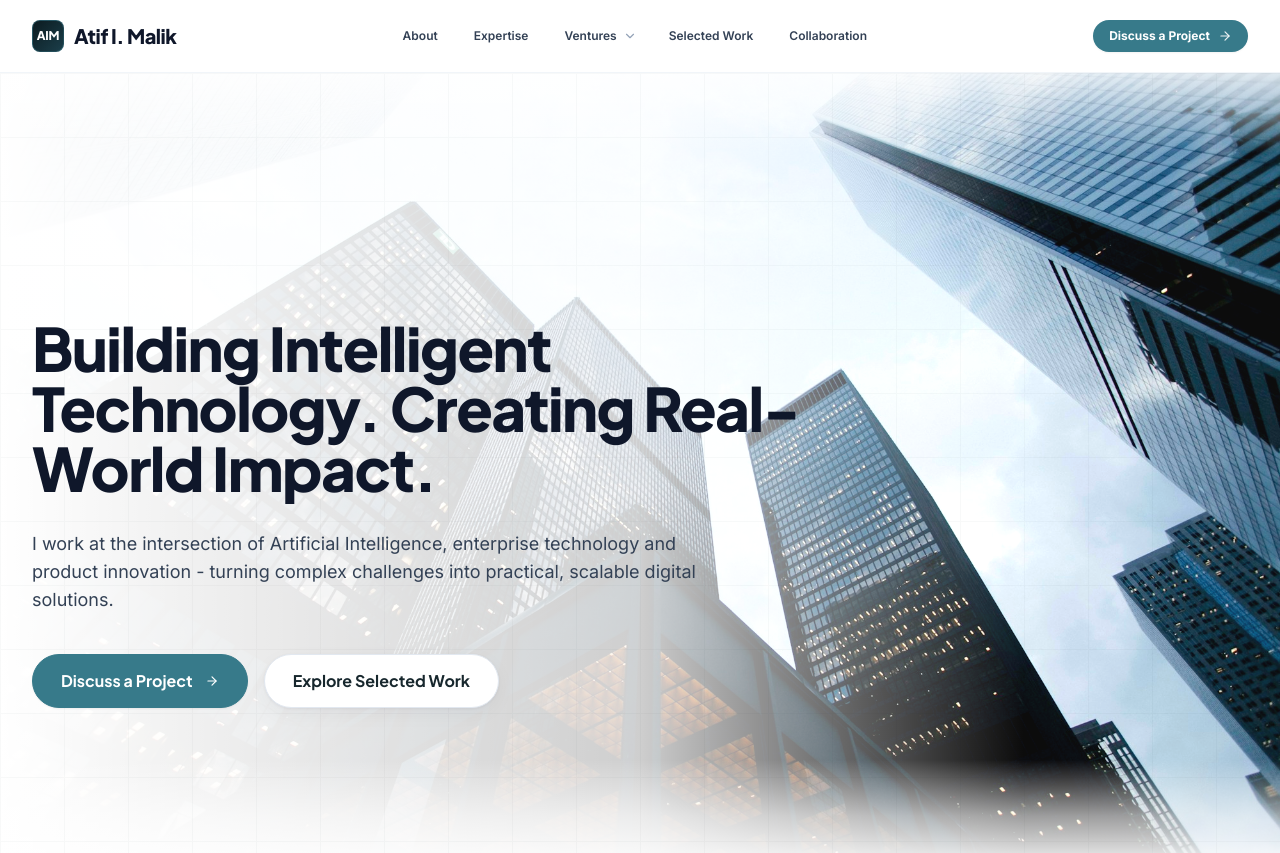
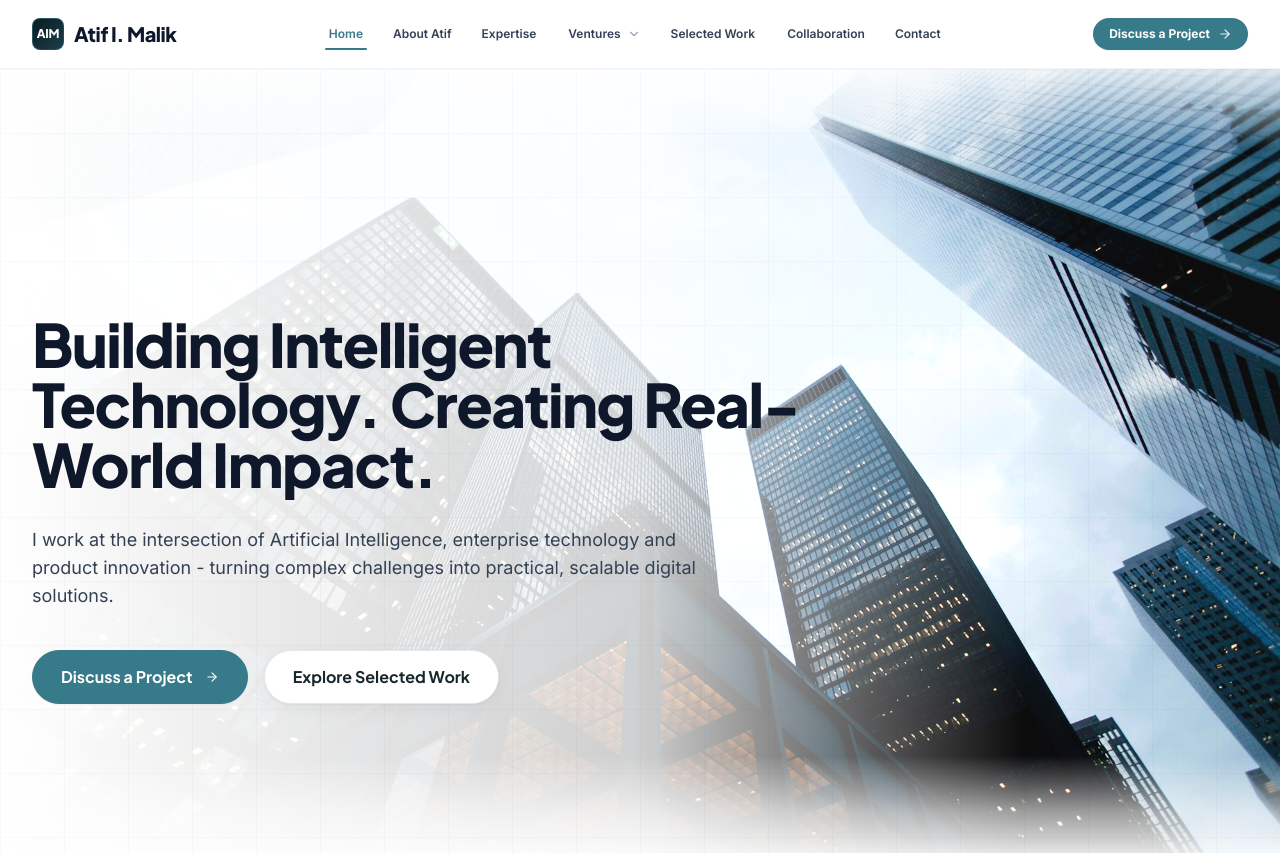
Before and after one commit to mnoumanrasheed/portfolio-atif-malik, a React (Vite) app: page / in a window 1280 px wide. Shown: the top 853 px of the page. Built offline with nearby package versions, Linux system fonts and the light colour scheme; a web font is replaced by a local one.

Commit message:
hero design

```diff
--- a/src/components/layout/Footer.tsx
+++ b/src/components/layout/Footer.tsx
@@ -65,6 +65,7 @@ export const Footer: React.FC = () => {
               <li><Link to="/work" className="text-slate-300 hover:text-white hover:translate-x-0.5 transition-all block py-0.5">Selected Work</Link></li>
               <li><Link to="/360-technologies" className="text-slate-300 hover:text-white hover:translate-x-0.5 transition-all block py-0.5">360 Technologies</Link></li>
               <li><Link to="/collaboration" className="text-slate-300 hover:text-white hover:translate-x-0.5 transition-all block py-0.5">Collaboration</Link></li>
+              <li><Link to="/insights" className="text-slate-300 hover:text-white hover:translate-x-0.5 transition-all block py-0.5">Insights &amp; Sources</Link></li>
               <li><Link to="/contact" className="text-slate-300 hover:text-white hover:translate-x-0.5 transition-all block py-0.5">Contact</Link></li>
             </ul>
           </div>
--- a/src/components/layout/Navbar.tsx
+++ b/src/components/layout/Navbar.tsx
@@ -20,7 +20,7 @@ export const Navbar: React.FC = () => {
 
   const location = useLocation();
   const dropdownRef = useRef<HTMLDivElement>(null);
-  const timeoutRef = useRef<NodeJS.Timeout | null>(null);
+  const timeoutRef = useRef<ReturnType<typeof setTimeout> | null>(null);
   const justClosedRef = useRef(false);
 
   // Scroll detection for subtle elevation
@@ -122,8 +122,13 @@ export const Navbar: React.FC = () => {
     setVenturesOpen((prev) => !prev);
   };
 
-  // Priority Products under Ventures (Simple & Executive)
+  // Priority Products & Ventures under Dropdown (Executive & Clean)
   const venturesDropdownItems: VenturesDropdownItem[] = [
+    {
+      name: 'M3 Hive',
+      desc: 'AI Product Engineering & Ventures',
+      path: '/ventures'
+    },
     {
       name: 'NourDoc',
       desc: 'HealthTech AI · Clinical Documentation',
@@ -138,12 +143,19 @@ export const Navbar: React.FC = () => {
       name: 'Smart Animal',
       desc: 'AgriTech & IoT Livestock Management',
       path: '/products/smart-animal'
+    },
+    {
+      name: '360 Technologies',
+      desc: 'Enterprise Systems · Historical Portfolio',
+      path: '/360-technologies'
     }
   ];
 
   // Check if Ventures or any of its subpages is active
   const isVenturesActive =
     location.pathname === '/ventures' ||
+    location.pathname === '/m3-hive' ||
+    location.pathname === '/360-technologies' ||
     location.pathname.startsWith('/products/');
 
   return (
@@ -151,8 +163,8 @@ export const Navbar: React.FC = () => {
       <div
         className={`w-full transition-all duration-200 border-b ${
           scrolled
-            ? 'bg-white/95 backdrop-blur-md border-slate-200/90 shadow-xs py-3'
-            : 'bg-white border-slate-100 py-3.5 sm:py-4'
+            ? 'bg-white/95 backdrop-blur-md border-slate-200/90 shadow-xs py-2.5'
+            : 'bg-white border-slate-100 py-3 sm:py-3.5'
         }`}
       >
         <div className="max-w-7xl mx-auto px-4 sm:px-6 lg:px-8 flex items-center justify-between">
@@ -171,18 +183,19 @@ export const Navbar: React.FC = () => {
             </span>
           </Link>
 
-          {/* Main Navigation Tabs */}
+          {/* Main Navigation Tabs: 7 Approved Top-Level Items */}
           <nav
-            className="hidden lg:flex items-center gap-1 xl:gap-2"
+            className="hidden lg:flex items-center gap-0.5 xl:gap-1.5"
             aria-label="Main Navigation"
             onMouseLeave={() => setHoveredNav(null)}
           >
-            {/* 1. About */}
+            {/* 1. Home */}
             <NavLink
-              to="/about"
-              onMouseEnter={() => setHoveredNav('About')}
+              to="/"
+              end
+              onMouseEnter={() => setHoveredNav('Home')}
               className={({ isActive }) =>
-                `relative px-3.5 py-2 text-xs font-semibold rounded-lg transition-colors duration-150 ${
+                `relative px-3 py-2 text-xs font-semibold rounded-lg transition-colors duration-150 ${
                   isActive
                     ? 'text-[#377A8A] font-bold'
                     : 'text-slate-700 hover:text-slate-950'
@@ -191,8 +204,34 @@ export const Navbar: React.FC = () => {
             >
               {({ isActive }) => (
                 <>
-                  <span>About</span>
-                  {(isActive || hoveredNav === 'About') && (
+                  <span>Home</span>
+                  {(isActive || hoveredNav === 'Home') && (
+                    <motion.div
+                      layoutId="nav-underline"
+                      className="absolute bottom-0 left-2 right-2 h-[2px] bg-[#377A8A] rounded-full"
+                      transition={{ type: 'spring', stiffness: 500, damping: 35 }}
+                    />
+                  )}
+                </>
+              )}
+            </NavLink>
+
+            {/* 2. About Atif */}
+            <NavLink
+              to="/about"
+              onMouseEnter={() => setHoveredNav('About Atif')}
+              className={({ isActive }) =>
+                `relative px-3 py-2 text-xs font-semibold rounded-lg transition-colors duration-150 ${
+                  isActive
+                    ? 'text-[#377A8A] font-bold'
+                    : 'text-slate-700 hover:text-slate-950'
+                }`
+              }
+            >
+              {({ isActive }) => (
+                <>
+                  <span>About Atif</span>
+                  {(isActive || hoveredNav === 'About Atif') && (
                     <motion.div
                       layoutId="nav-underline"
                       className="absolute bottom-0 left-2 right-2 h-[2px] bg-[#377A8A] rounded-full"
@@ -208,7 +247,7 @@ export const Navbar: React.FC = () => {
               to="/expertise"
               onMouseEnter={() => setHoveredNav('Expertise')}
               className={({ isActive }) =>
-                `relative px-3.5 py-2 text-xs font-semibold rounded-lg transition-colors duration-150 ${
+                `relative px-3 py-2 text-xs font-semibold rounded-lg transition-colors duration-150 ${
                   isActive
                     ? 'text-[#377A8A] font-bold'
                     : 'text-slate-700 hover:text-slate-950'
@@ -376,7 +415,7 @@ export const Navbar: React.FC = () => {
               to="/collaboration"
               onMouseEnter={() => setHoveredNav('Collaboration')}
               className={({ isActive }) =>
-                `relative px-3.5 py-2 text-xs font-semibold rounded-lg transition-colors duration-150 ${
+                `relative px-3 py-2 text-xs font-semibold rounded-lg transition-colors duration-150 ${
                   isActive
                     ? 'text-[#377A8A] font-bold'
                     : 'text-slate-700 hover:text-slate-950'
@@ -387,6 +426,32 @@ export const Navbar: React.FC = () => {
                 <>
                   <span>Collaboration</span>
                   {(isActive || hoveredNav === 'Collaboration') && (
+                    <motion.div
+                      layoutId="nav-underline"
+                      className="absolute bottom-0 left-2 right-2 h-[2px] bg-[#377A8A] rounded-full"
+                      transition={{ type: 'spring', stiffness: 500, damping: 35 }}
+                    />
+                  )}
+                </>
+              )}
+            </NavLink>
+
+            {/* 7. Contact */}
+            <NavLink
+              to="/contact"
+              onMouseEnter={() => setHoveredNav('Contact')}
+              className={({ isActive }) =>
+                `relative px-3 py-2 text-xs font-semibold rounded-lg transition-colors duration-150 ${
+                  isActive
+                    ? 'text-[#377A8A] font-bold'
+                    : 'text-slate-700 hover:text-slate-950'
+                }`
+              }
+            >
+              {({ isActive }) => (
+                <>
+                  <span>Contact</span>
+                  {(isActive || hoveredNav === 'Contact') && (
                     <motion.div
                       layoutId="nav-underline"
                       className="absolute bottom-0 left-2 right-2 h-[2px] bg-[#377A8A] rounded-full"
@@ -438,7 +503,23 @@ export const Navbar: React.FC = () => {
           >
             <div className="max-w-7xl mx-auto px-4 sm:px-6 py-4 space-y-2">
 
-              {/* 1. About */}
+              {/* 1. Home */}
+              <NavLink
+                to="/"
+                end
+                onClick={() => setIsOpen(false)}
+                className={({ isActive }) =>
+                  `block px-3.5 py-2.5 text-sm font-semibold rounded-xl transition-all ${
+                    isActive
+                      ? 'text-[#377A8A] font-bold bg-brand-wash border border-[#377A8A]/20 shadow-2xs'
+                      : 'text-slate-700 hover:bg-slate-50 hover:text-slate-950 border border-transparent'
+                  }`
+                }
+              >
+                Home
+              </NavLink>
+
+              {/* 2. About Atif */}
               <NavLink
                 to="/about"
                 onClick={() => setIsOpen(false)}
@@ -450,7 +531,7 @@ export const Navbar: React.FC = () => {
                   }`
                 }
               >
-                About
+                About Atif
               </NavLink>
 
               {/* 3. Expertise */}
@@ -558,6 +639,21 @@ export const Navbar: React.FC = () => {
                 Collaboration
               </NavLink>
 
+              {/* 7. Contact */}
+              <NavLink
+                to="/contact"
+                onClick={() => setIsOpen(false)}
+                className={({ isActive }) =>
+                  `block px-3.5 py-2.5 text-sm font-semibold rounded-xl transition-all ${
+                    isActive
+                      ? 'text-[#377A8A] font-bold bg-brand-wash border border-[#377A8A]/20 shadow-2xs'
+                      : 'text-slate-700 hover:bg-slate-50 hover:text-slate-950 border border-transparent'
+                  }`
+                }
+              >
+                Contact
+              </NavLink>
+
               {/* Mobile CTA Action Button */}
               <div className="pt-2">
                 <Link
```
Also changed, not shown: 2 other files (tests, documents, lock files or other folders).
